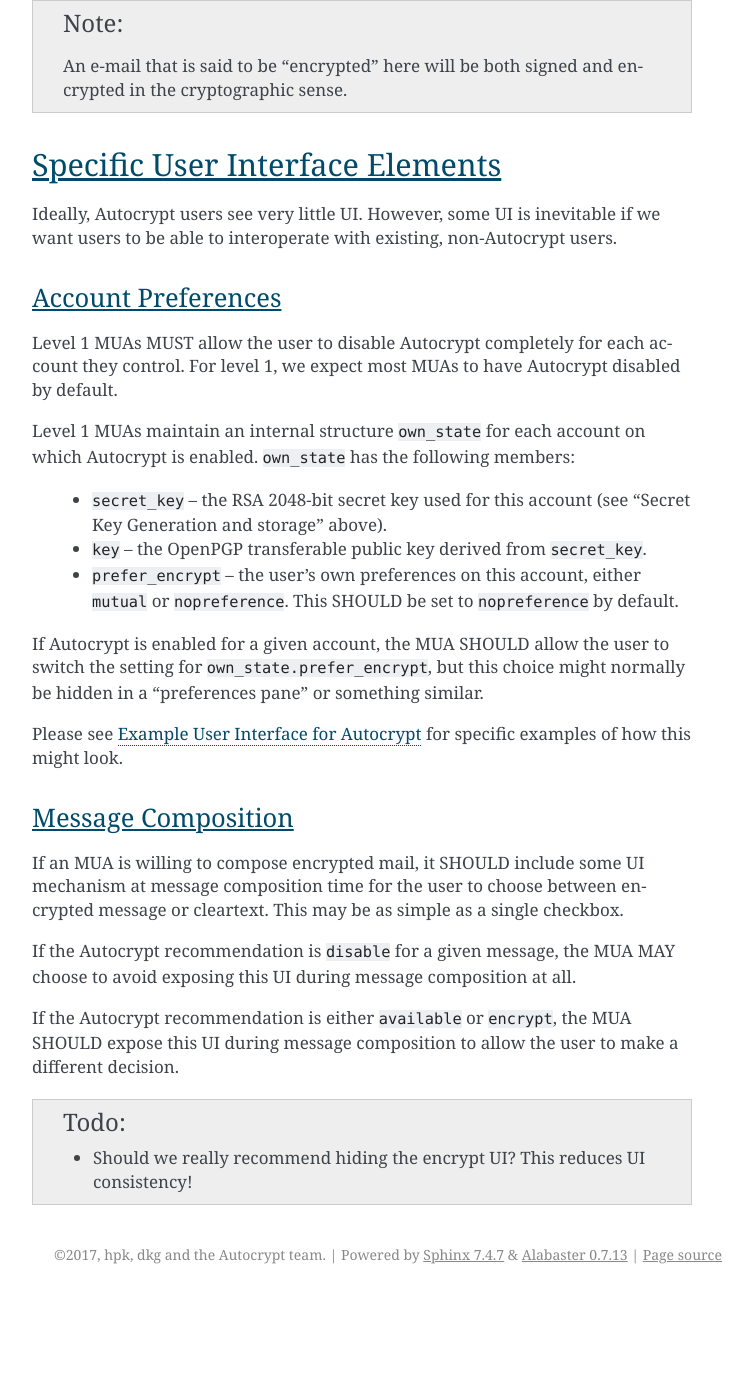
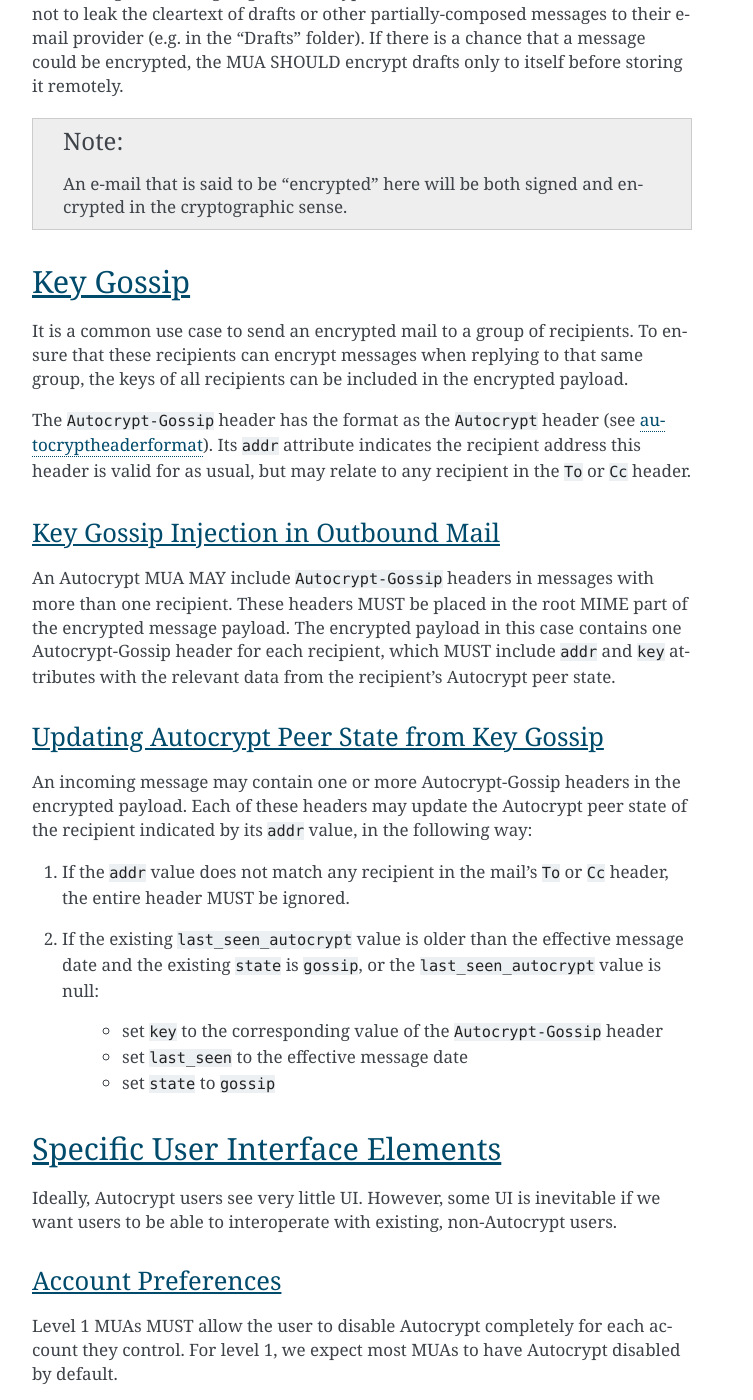
Before and after one commit to autocrypt/autocrypt, a Sphinx documentation site: the page built from doc/level1.rst, in a window 1280 px wide and 1400 px high, scrolled down 14656 px. Shown: the whole window, without its empty margins (388-1141 px from the left). Built offline with Sphinx 7.4.7, drawn with Linux system fonts in a browser that asks for light colours; pages that are not in the unit, such as notebooks, are missing from menus; before the commit the page ends 15950 px from its top, so only the background shows below that; some of the changed text lies outside the part shown.

Commit message:
add gossip handling

```diff
--- a/doc/level1.rst
+++ b/doc/level1.rst
@@ -458,7 +458,8 @@ attributes:
   date of all processed messages for this peer that contained a valid
   Autocrypt header.
 * ``key``: the raw key material
-* ``state``: a tri-state: ``nopreference``, ``mutual`` or ``reset``
+* ``state``: a quad-state: ``nopreference``, ``mutual``, ``reset``, or
+  ``gossip``.
 
 .. note::
 
@@ -596,7 +597,8 @@ algorithm:
 4. If ``state`` is ``mutual``, and the user's own
    ``own_state.prefer_encrypt`` is ``mutual`` as well, then the
    recommendation is ``encrypt``.
-5. If ``state`` is ``reset`` and the ``last_seen_autocrypt`` is more
+5. If ``state`` is ``gossip``, the recommendation is ``discourage``.
+6. If ``state`` is ``reset`` and the ``last_seen_autocrypt`` is more
    than one month ago, then the recommendation is ``discourage``.
 
 Otherwise, the recommendation is ``available``.
@@ -673,6 +675,48 @@ it remotely.
    An e-mail that is said to be "encrypted" here will be both signed
    and encrypted in the cryptographic sense.
 
+Key Gossip
+----------
+
+It is a common use case to send an encrypted mail to a group of
+recipients. To ensure that these recipients can encrypt messages when
+replying to that same group, the keys of all recipients can be
+included in the encrypted payload.
+
+The ``Autocrypt-Gossip`` header has the format as the ``Autocrypt``
+header (see `autocryptheaderformat`_). Its ``addr`` attribute
+indicates the recipient address this header is valid for as usual, but
+may relate to any recipient in the ``To`` or ``Cc`` header.
+
+Key Gossip Injection in Outbound Mail
++++++++++++++++++++++++++++++++++++++
+
+An Autocrypt MUA MAY include ``Autocrypt-Gossip`` headers in messages
+with more than one recipient. These headers MUST be placed in the root
+MIME part of the encrypted message payload. The encrypted payload in
+this case contains one Autocrypt-Gossip header for each recipient,
+which MUST include ``addr`` and ``key`` attributes with the relevant
+data from the recipient's Autocrypt peer state.
+
+Updating Autocrypt Peer State from Key Gossip
++++++++++++++++++++++++++++++++++++++++++++++
+
+An incoming message may contain one or more Autocrypt-Gossip headers
+in the encrypted payload. Each of these headers may update the
+Autocrypt peer state of the recipient indicated by its ``addr`` value,
+in the following way:
+
+1. If the ``addr`` value does not match any recipient in the mail's
+   ``To`` or ``Cc`` header, the entire header MUST be ignored.
+
+2. If the existing ``last_seen_autocrypt`` value is older than the
+   effective message date and the existing ``state`` is ``gossip``, or
+   the ``last_seen_autocrypt`` value is null:
+
+    - set ``key`` to the corresponding value of the
+      ``Autocrypt-Gossip`` header
+    - set ``last_seen`` to the effective message date
+    - set ``state`` to ``gossip``
 
 Specific User Interface Elements
 --------------------------------
```
